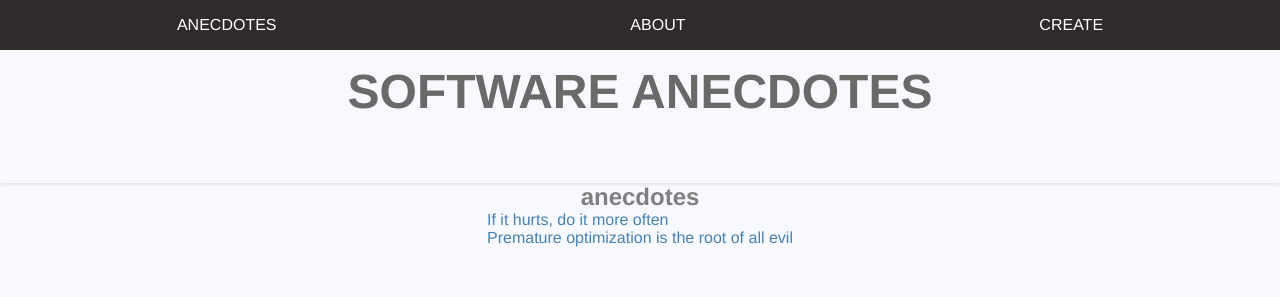
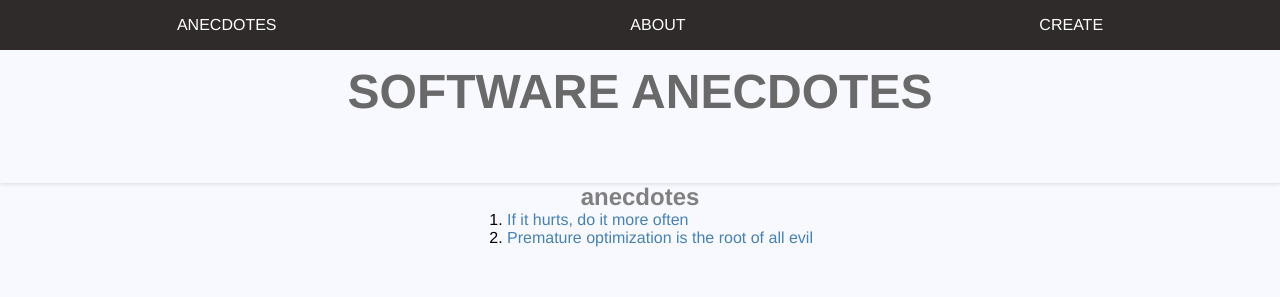
Before and after one commit to MadaraMO/FSO, a React (Create React App) app in the folder part7/anecdotes/: page / in a window 1280 px wide. Shown: the top 297 px of the page. Built offline with nearby package versions, Linux system fonts and the light colour scheme.

Commit message:
ignorecase false, label, list and lowercase

```diff
--- a/part7/anecdotes/src/App.js
+++ b/part7/anecdotes/src/App.js
@@ -17,7 +17,7 @@ import GlobalStyle from './GlobalStyle'
 const Title = styled.h1(
   css({
     fontSize: [4, 5, 6],
-    color: 'dimGrey',
+    color: 'dimgrey',
     py: 5,
     display: 'flex',
     justifyContent: 'center',
--- a/part7/anecdotes/src/GlobalStyle.js
+++ b/part7/anecdotes/src/GlobalStyle.js
@@ -1,6 +1,4 @@
 import { Global, css } from '@emotion/react'
-
-// ar styled arī var?
 
 export default function GlobalStyle({ children }) {
   return (
--- a/part7/anecdotes/src/components/AnecdoteList.js
+++ b/part7/anecdotes/src/components/AnecdoteList.js
@@ -1,14 +1,7 @@
 import React from 'react'
 import { Link } from 'react-router-dom'
 
-import styled from '@emotion/styled'
-import { css } from '@styled-system/css'
 import Section from '../design/Section'
-
-const List = styled('div')(
-    css({
-        listStyleType: 'none',
-    }))
 
 
 const AnecdoteList = ({ anecdotes }) => {
@@ -16,13 +9,14 @@ const AnecdoteList = ({ anecdotes }) => {
     return (
         <Section type='column' align='center'>
             <h2>Anecdotes</h2>
-            <List>
+
+            <ol>
                 {anecdotes.map(anecdote =>
                     <li key={anecdote.id} >
                         <Link to={`/anecdotes/${anecdote.id}`}>{anecdote.content}</Link>
                     </li>
                 )}
-            </List>
+            </ol>
         </Section>
     )
 }
--- a/part7/anecdotes/src/components/CreateNew.js
+++ b/part7/anecdotes/src/components/CreateNew.js
@@ -15,14 +15,14 @@ const Form = styled('form')(
     })
 )
 
-const Label = styled('div')(
+const Label = styled('label')(
     css({
         display: 'flex',
-        color: 'darkGrey',
-        bg: 'lightGrey',
+        color: 'darkgrey',
+        bg: 'lightgrey',
         p: 1,
         border: '2px solid transparent',
-        borderColor: 'lightGrey',
+        borderColor: 'lightgrey',
         borderRadius: 8,
         '&:hover': {
             bg: 'orchid',
@@ -32,14 +32,14 @@ const Label = styled('div')(
 
 const Input = styled('input')(
     css({
-        color: 'darkGrey',
+        color: 'darkgrey',
         bg: 'gainsboro',
         width: '100%',
         border: '1px solid transparent',
-        borderColor: 'lightGrey',
+        borderColor: 'lightgrey',
         borderRadius: 6,
         '&:hover': {
-            bg: 'lightGray',
+            bg: 'lightgrey',
         },
         '&:focus': {
             outline: 'none',
@@ -49,7 +49,7 @@ const Input = styled('input')(
 
 const Button = styled('button')(
     ({ bg }) => css({
-        color: 'ligthGrey',
+        color: 'ligthgrey',
         py: 1,
         px: 5,
         bg: bg,
@@ -101,7 +101,7 @@ const CreateNew = ({ addNew }) => {
                 <Section justify='space-between'>
                     <Button bg='aquamarine'>create</Button>
                     <Space px={3} />
-                    <Button bg='lightSlateGray' type='reset' onClick={resetAll}>reset</Button>
+                    <Button bg='lightslategray' type='reset' onClick={resetAll}>reset</Button>
                 </Section>
 
             </Form>
--- a/part7/anecdotes/src/components/Footer.js
+++ b/part7/anecdotes/src/components/Footer.js
@@ -13,7 +13,7 @@ const FooterBlock = styled('div')(
     display: 'flex',
     justifyContent: 'center',
     a: {
-      color: 'steelBlue',
+      color: 'steelblue',
       '&:hover': {
         bg: 'aquamarine',
       },
--- a/part7/anecdotes/src/components/Menu.js
+++ b/part7/anecdotes/src/components/Menu.js
@@ -10,7 +10,7 @@ const Navigation = styled('div')(
         position: 'fixed',
         bg: '#2F2B2A',
         justifyContent: justify,
-        fontFamily: 'helvetica',
+        fontFamily: 'Helvetica',
         alignItems: 'center',
         minWidth: '100vw',
         height: '50px',
--- a/part7/anecdotes/src/design/layout.js
+++ b/part7/anecdotes/src/design/Layout.js
@@ -7,12 +7,12 @@ const Layout = styled('div')(
         flexDirection: 'column',
         m: 0,
         p: 0,
-        bg: 'ghostWhite',
-        fontFamily: 'helvetica',
+        bg: 'ghostwhite',
+        fontFamily: 'Helvetica',
         minHeight: '100vh',
         minWidth: '100vw',
         a: {
-            color: 'steelBlue',
+            color: 'steelblue',
             textDecoration: 'none',
             '&:hover': {
                 bg: 'aquamarine',
--- /dev/null
+++ b/part7/anecdotes/src/design/Section.js
@@ -0,0 +1,15 @@
+import styled from '@emotion/styled'
+import { css } from '@styled-system/css'
+
+
+const Section = styled('section')(
+    ({ type, justify, align, p }) => css({
+        display: 'flex',
+        flexDirection: type,
+        justifyContent: justify,
+        alignItems: align,
+        p: p,
+    })
+)
+
+export default Section
--- /dev/null
+++ b/part7/anecdotes/src/design/Space.js
@@ -0,0 +1,11 @@
+import styled from '@emotion/styled'
+import { css } from '@styled-system/css'
+
+const Space = styled('div')(
+    ({ padding, px, py }) => css({
+        padding: padding,
+        paddingX: px,
+        paddingY: py,
+    })
+)
+export default Space
--- /dev/null
+++ b/part7/anecdotes/src/design/TextBlock.js
@@ -0,0 +1,11 @@
+import styled from '@emotion/styled'
+import { css } from '@styled-system/css'
+
+const TextBlock = styled('div')(
+    ({ size, align }) => css({
+        fontSize: size,
+        textAlign: align,
+    })
+)
+
+export default TextBlock
```
